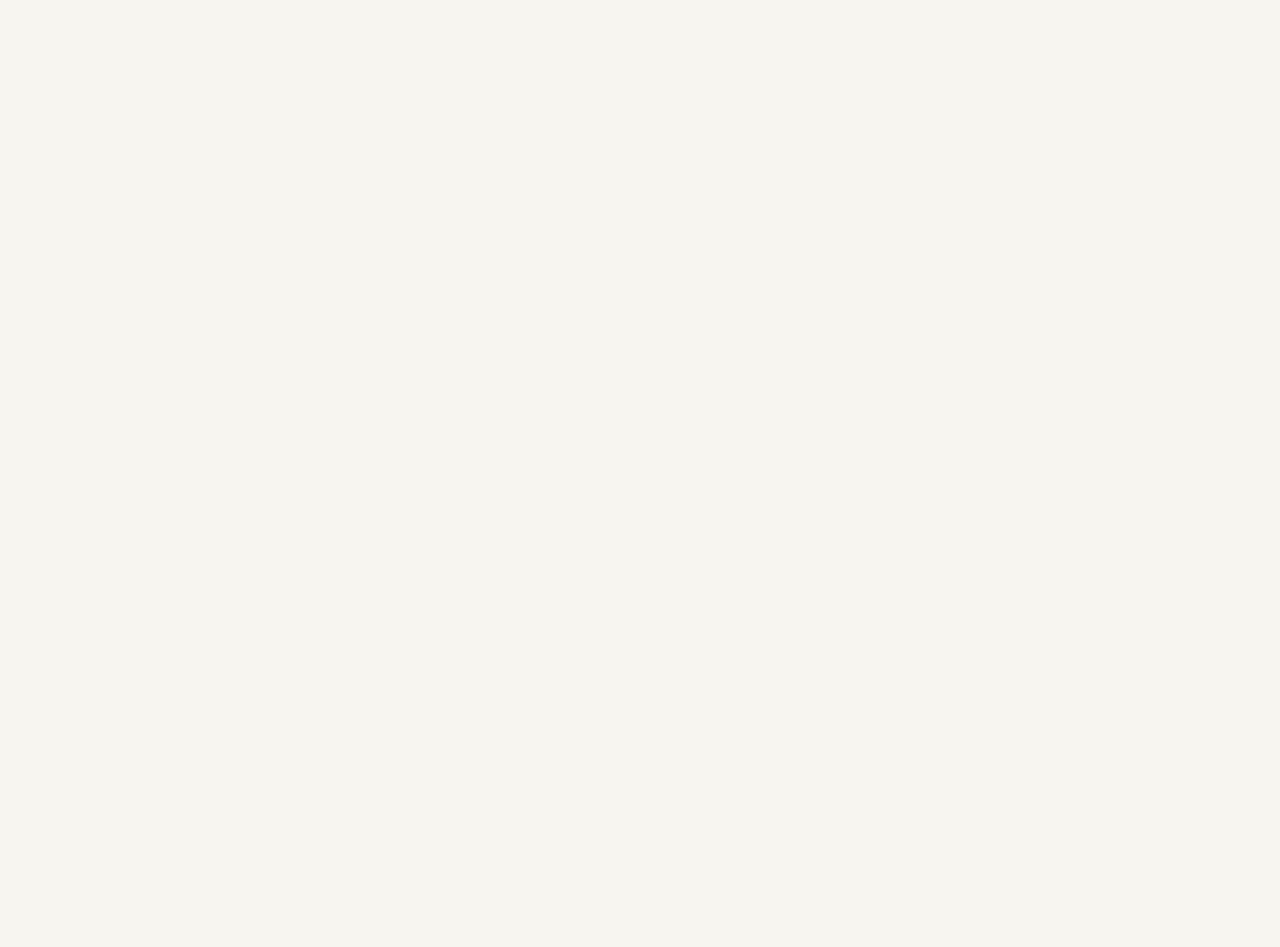
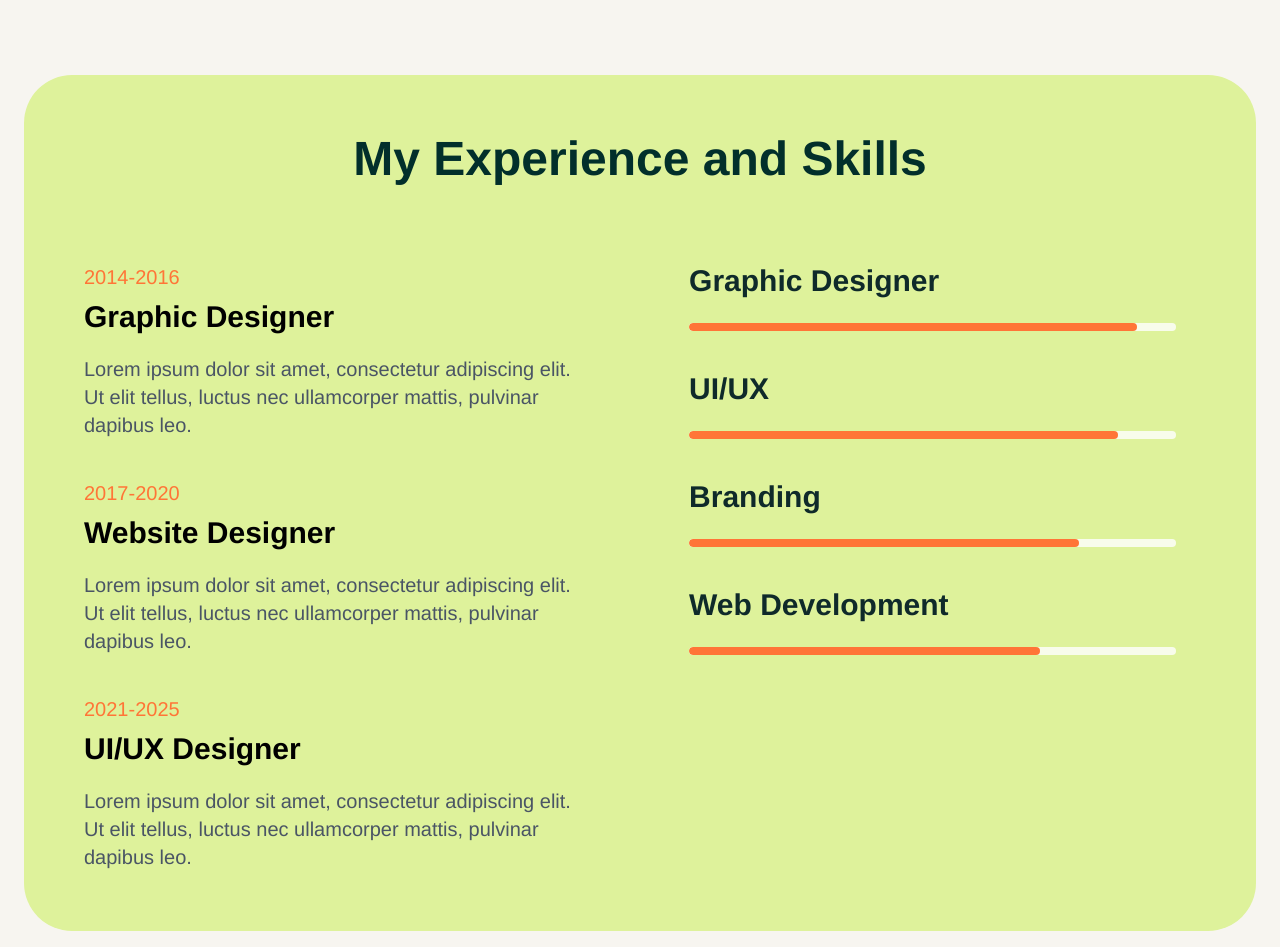
Before and after one commit to sharifulislamudoy/Graphics-Verse, a React (Vite) app: page / in a window 1280 px wide. Shown: the part 2380-3327 px from the top of the page. Before the commit the page ends 2379 px from the top, so only its background shows below. Built offline with nearby package versions, Linux system fonts and the light colour scheme.

Commit message:
Experience section done

```diff
--- /dev/null
+++ b/src/components/Home/Experience.jsx
@@ -0,0 +1,64 @@
+import React from 'react';
+import { motion } from 'framer-motion'
+
+const Experience = () => {
+
+    const skills = [
+        { name: "Graphic Designer", value: 92 },
+        { name: "UI/UX", value: 88 },
+        { name: "Branding", value: 80 },
+        { name: "Web Development", value: 72 },
+    ];
+
+
+
+    return (
+        <div className='px-4 py-4 md:px-6 w-full mt-15 '>
+            <div className='rounded-[3rem] bg-[#DEF29B] p-15'>
+                <h2 className='text-5xl font-semibold text-[#022F2B] text-center'>My Experience and Skills</h2>
+                <div className='flex justify-between gap-20 mt-20'>
+                    <div className='w-full space-y-10'>
+                        <div>
+                            <p className='text-[#FF7537] text-xl'>2014-2016</p>
+                            <h4 className='text-3xl font-semibold  mt-2'>Graphic Designer</h4>
+                            <p className='text-gray-600 text-xl mt-5'>Lorem ipsum dolor sit amet, consectetur adipiscing elit. Ut elit tellus, luctus nec ullamcorper mattis, pulvinar dapibus leo.</p>
+                        </div>
+                        <div>
+                            <p className='text-[#FF7537] text-xl'>2017-2020</p>
+                            <h4 className='text-3xl font-semibold  mt-2'>Website Designer</h4>
+                            <p className='text-gray-600 text-xl mt-5'>Lorem ipsum dolor sit amet, consectetur adipiscing elit. Ut elit tellus, luctus nec ullamcorper mattis, pulvinar dapibus leo.</p>
+                        </div>
+                        <div>
+                            <p className='text-[#FF7537] text-xl'>2021-2025</p>
+                            <h4 className='text-3xl font-semibold  mt-2'>UI/UX Designer</h4>
+                            <p className='text-gray-600 text-xl mt-5'>Lorem ipsum dolor sit amet, consectetur adipiscing elit. Ut elit tellus, luctus nec ullamcorper mattis, pulvinar dapibus leo.</p>
+                        </div>
+                    </div>
+                    <div className="w-full space-y-10 px-5">
+                        {skills.map((skill, index) => (
+                            <div key={index} className="space-y-6">
+                                {/* Title */}
+                                <h4 className="text-3xl font-semibold text-[#0f2a2a]">
+                                    {skill.name}
+                                </h4>
+
+                                {/* Progress Bar */}
+                                <div className="w-full h-2 bg-white/80 rounded-full overflow-hidden">
+                                    <motion.div
+                                        className="h-full bg-[#FF7537] rounded-full"
+                                        initial={{ width: 0 }}
+                                        whileInView={{ width: `${skill.value}%` }}
+                                        transition={{ duration: 1.4, ease: "easeOut" }}
+                                        viewport={{ once: true }}
+                                    />
+                                </div>
+                            </div>
+                        ))}
+                    </div>
+                </div>
+            </div>
+        </div>
+    );
+};
+
+export default Experience;
--- a/src/pages/Home.jsx
+++ b/src/pages/Home.jsx
@@ -2,6 +2,7 @@ import React from 'react';
 import Hero from '../components/Home/Hero';
 import Refreshing from '../components/Home/Refreshing';
 import WhatIDo from '../components/Home/WhatIDo';
+import Experience from '../components/Home/Experience';
 
 const Home = () => {
     return (
@@ -9,6 +10,7 @@ const Home = () => {
             <Hero />
             <Refreshing />
             <WhatIDo />
+            <Experience />
         </div>
     );
 };
```
